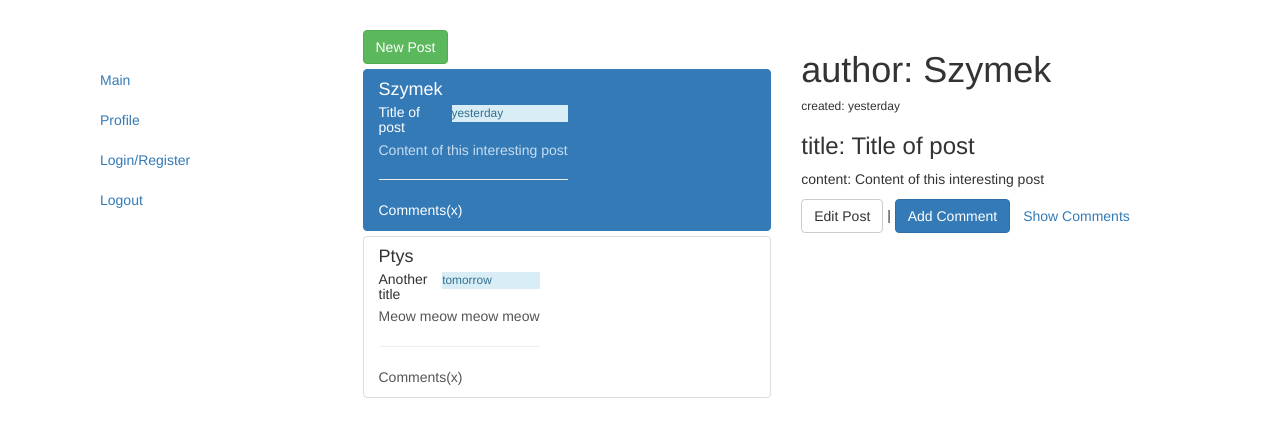
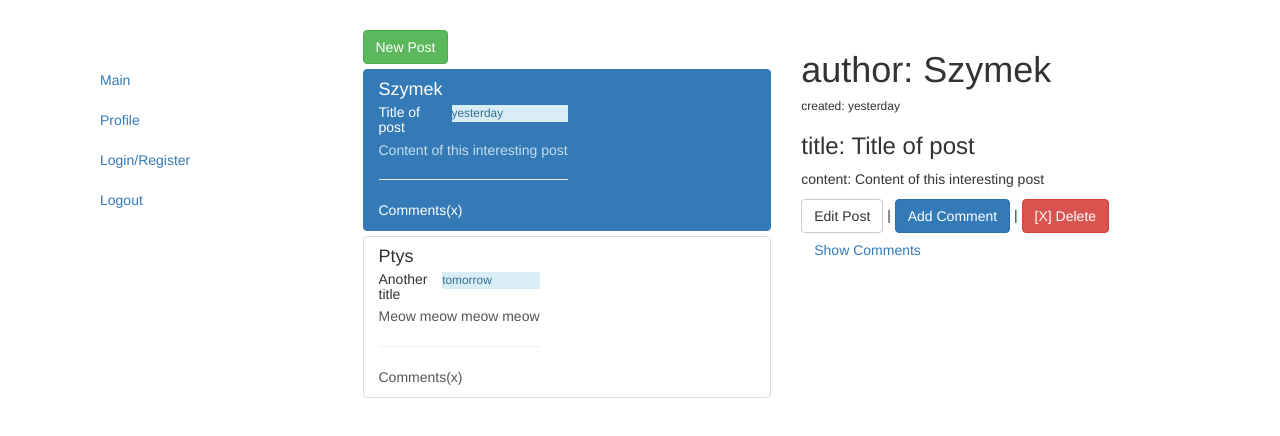
Before and after one commit to zonkje/demo-spa, an Angular app: page /posts/0 in a window 1280 px wide. Shown: the top 436 px of the page. Built offline with nearby package versions, Linux system fonts and the light colour scheme.

Commit message:
add logic to provide deleting and canceling posts

```diff
--- a/src/app/posts/post-details/post-details.component.html
+++ b/src/app/posts/post-details/post-details.component.html
@@ -15,6 +15,14 @@
     <button class="btn btn-primary">
       Add Comment
     </button>
+    |
+    <button class="btn btn-danger" (click)="onDeletePost()">
+      [X] Delete
+    </button>
+  </div>
+</div>
+<div class="row">
+  <div class="col-xs-12">
     <button class="btn btn-link">
       Show Comments
     </button>
--- a/src/app/posts/post-details/post-details.component.ts
+++ b/src/app/posts/post-details/post-details.component.ts
@@ -31,4 +31,9 @@ export class PostDetailsComponent implements OnInit {
     this.router.navigate(['edit'], {relativeTo: this.route});
   }
 
+  onDeletePost(){
+    this.postService.deletePost(this.id);
+    this.router.navigate(['/posts'])
+  }
+
 }
--- a/src/app/posts/post-edit/post-edit.component.html
+++ b/src/app/posts/post-edit/post-edit.component.html
@@ -5,7 +5,7 @@
         <div class="col-xs-12">
           <button typ="submit" class="btn btn-success" [disabled]="postForm.invalid">Submit</button>
           |
-          <button typ="button" class="btn btn-danger">Cancel</button>
+          <button typ="button" class="btn btn-danger" (click)="onCancel()">Cancel</button>
         </div>
       </div>
       <div class="row">
--- a/src/app/posts/post-edit/post-edit.component.ts
+++ b/src/app/posts/post-edit/post-edit.component.ts
@@ -1,5 +1,5 @@
 import {Component, OnInit} from '@angular/core';
-import {ActivatedRoute, Params} from '@angular/router';
+import {ActivatedRoute, Params, Router} from '@angular/router';
 import {FormControl, FormGroup, Validators} from '@angular/forms';
 import {PostService} from '../post.service';
 import {Post} from '../post.model';
@@ -15,7 +15,7 @@ export class PostEditComponent implements OnInit {
   id: number;
   editMode: boolean = false;
 
-  constructor(private route: ActivatedRoute, private postService: PostService) {
+  constructor(private route: ActivatedRoute, private postService: PostService, private router: Router) {
   }
 
   ngOnInit(): void {
@@ -41,7 +41,11 @@ export class PostEditComponent implements OnInit {
     } else {
       this.postService.addPost(newPost);
     }
-    console.log('meow');
+    this.onCancel();
+  }
+
+  onCancel(){
+    this.router.navigate(['../'], {relativeTo: this.route});
   }
 
   private initForm() {
--- a/src/app/posts/post.service.ts
+++ b/src/app/posts/post.service.ts
@@ -27,4 +27,9 @@ export class PostService {
     this.postChanged.next(this.posts.slice());
   }
 
+  deletePost(index: number){
+    this.posts.splice(index,1);
+    this.postChanged.next(this.posts.slice());
+  }
+
 }
```
